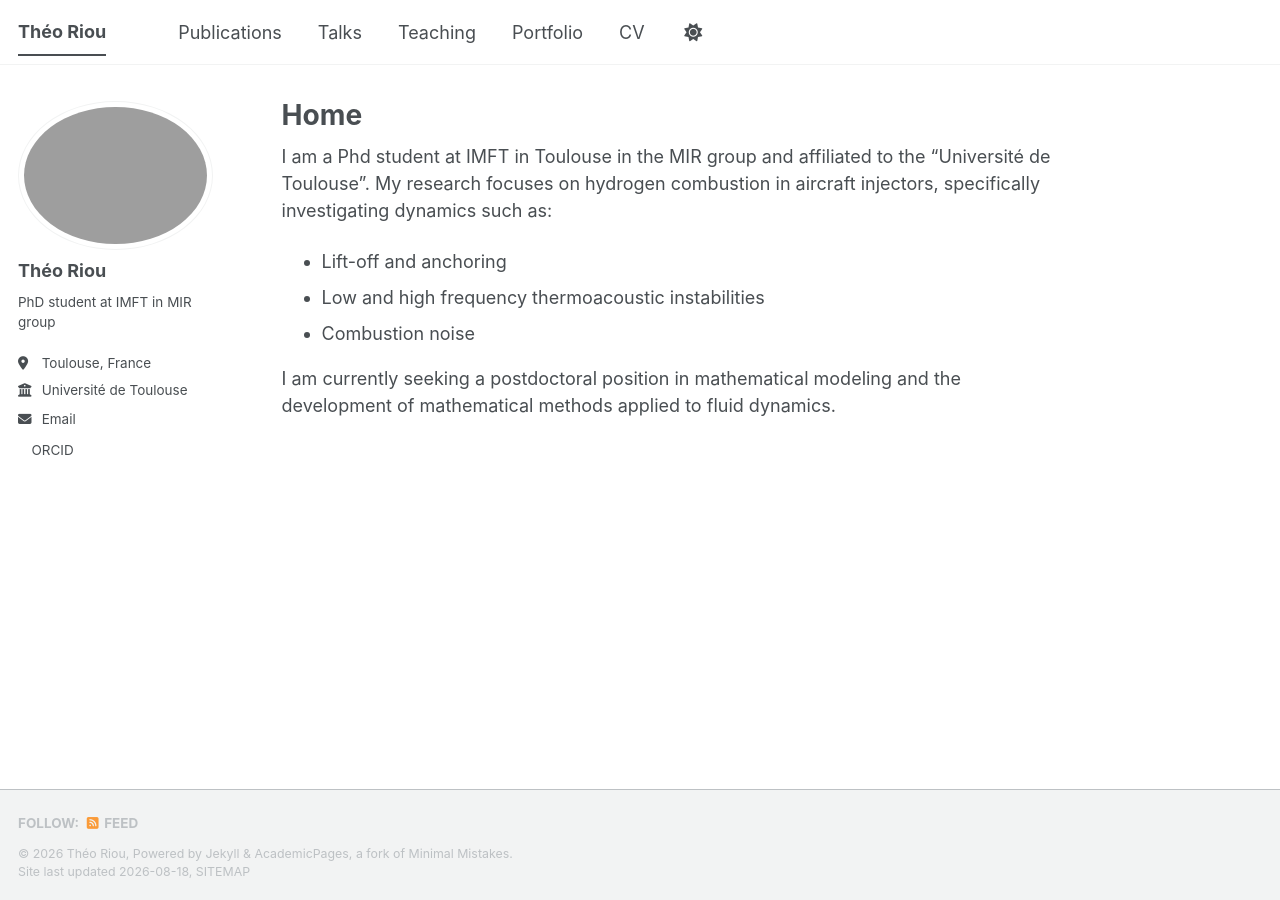
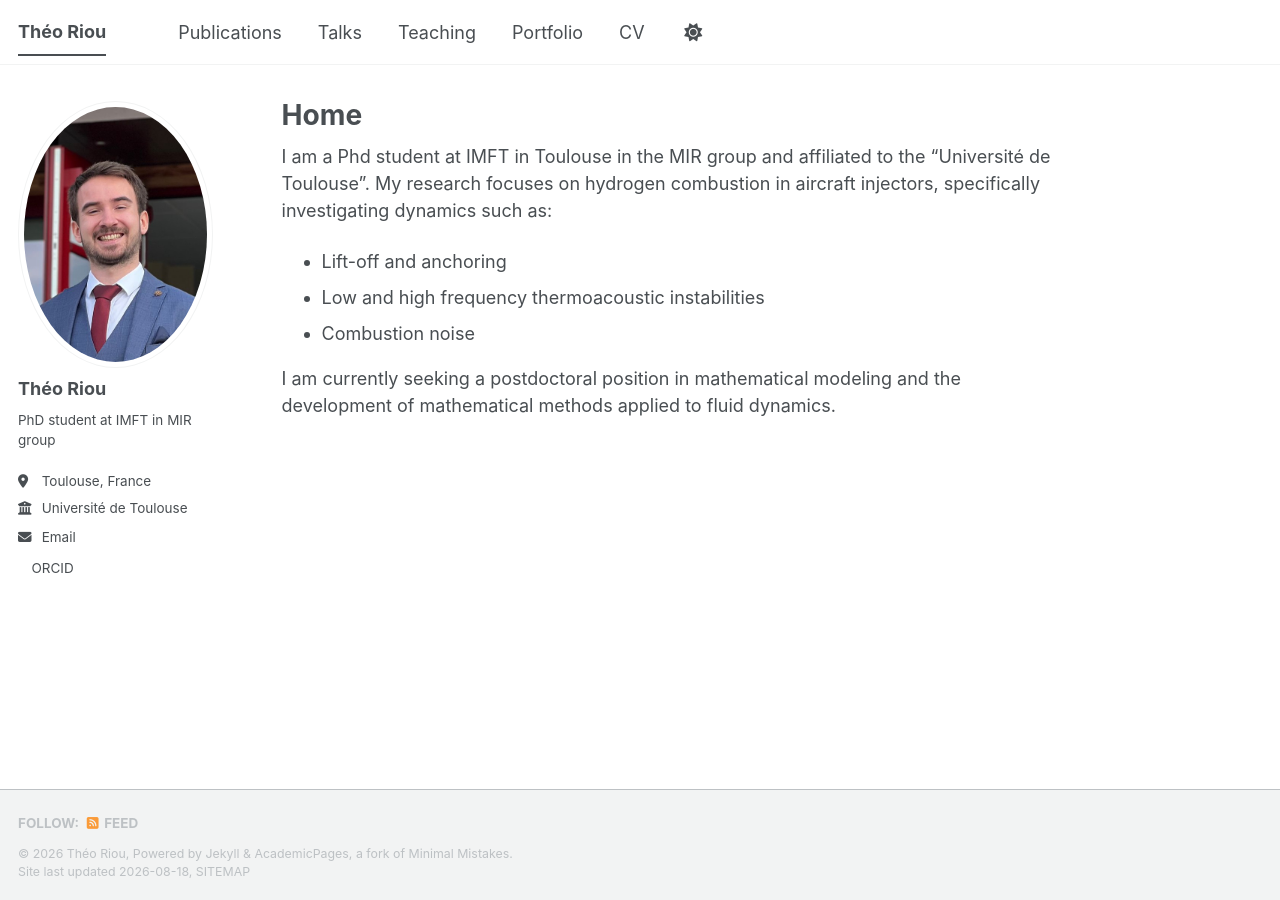
Before and after one commit to thriou/thriou.github.io, a Jekyll site: the page built from _pages/about.md, in a window 1280 px wide. Built offline with Jekyll 4.4.1, drawn with Linux system fonts in a browser that asks for light colours; a style sheet for code colours, icons or effects is not loaded.

Commit message:
Update author avatar image filename in config

```diff
--- a/_config.yml
+++ b/_config.yml
@@ -23,7 +23,7 @@ repository               : "thriou/thriou.github.io"
 #               Additional customization can be done by editing /_includes/author-profile.html
 author:
   # Biographic information
-  avatar           : "Profile3.jpg"
+  avatar           : "profile.png"
   name             : "Théo Riou"
   pronouns         : # example: "she/her"
   bio              : "PhD student at IMFT in MIR group"
```
